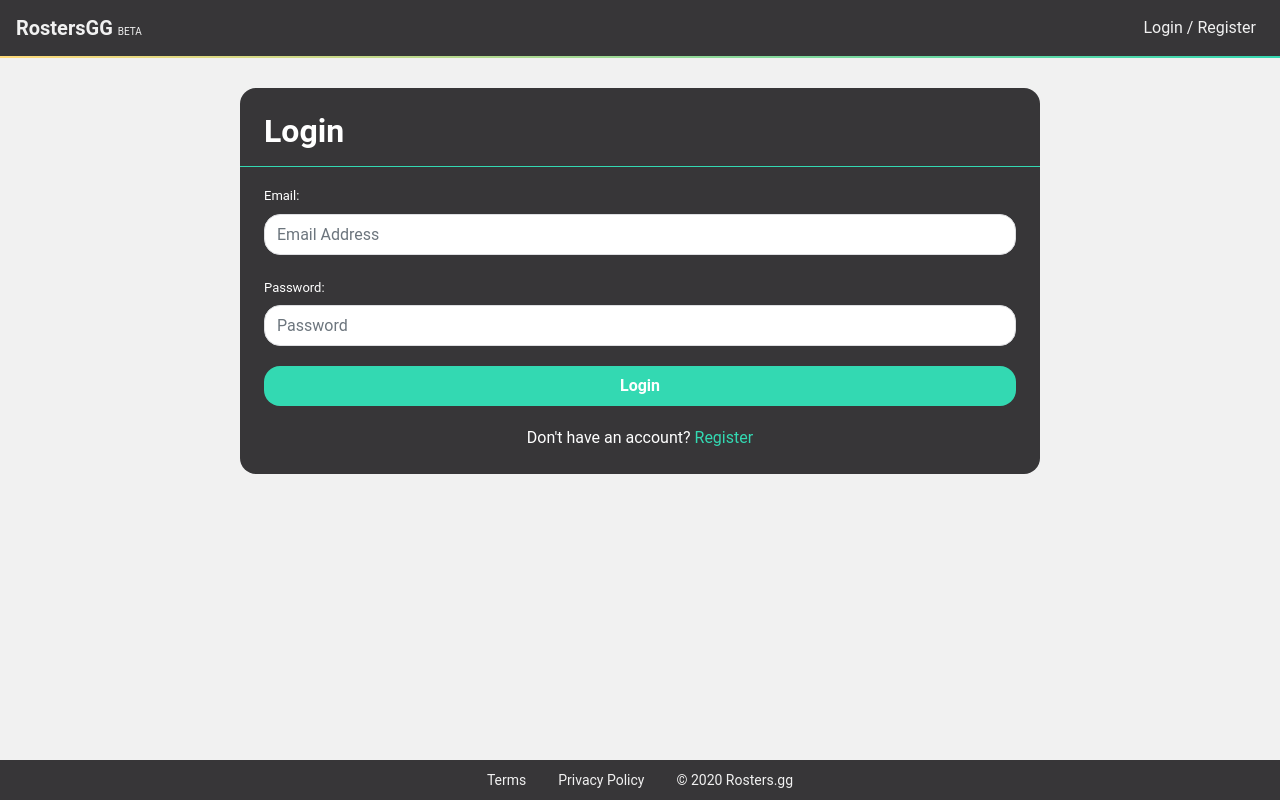
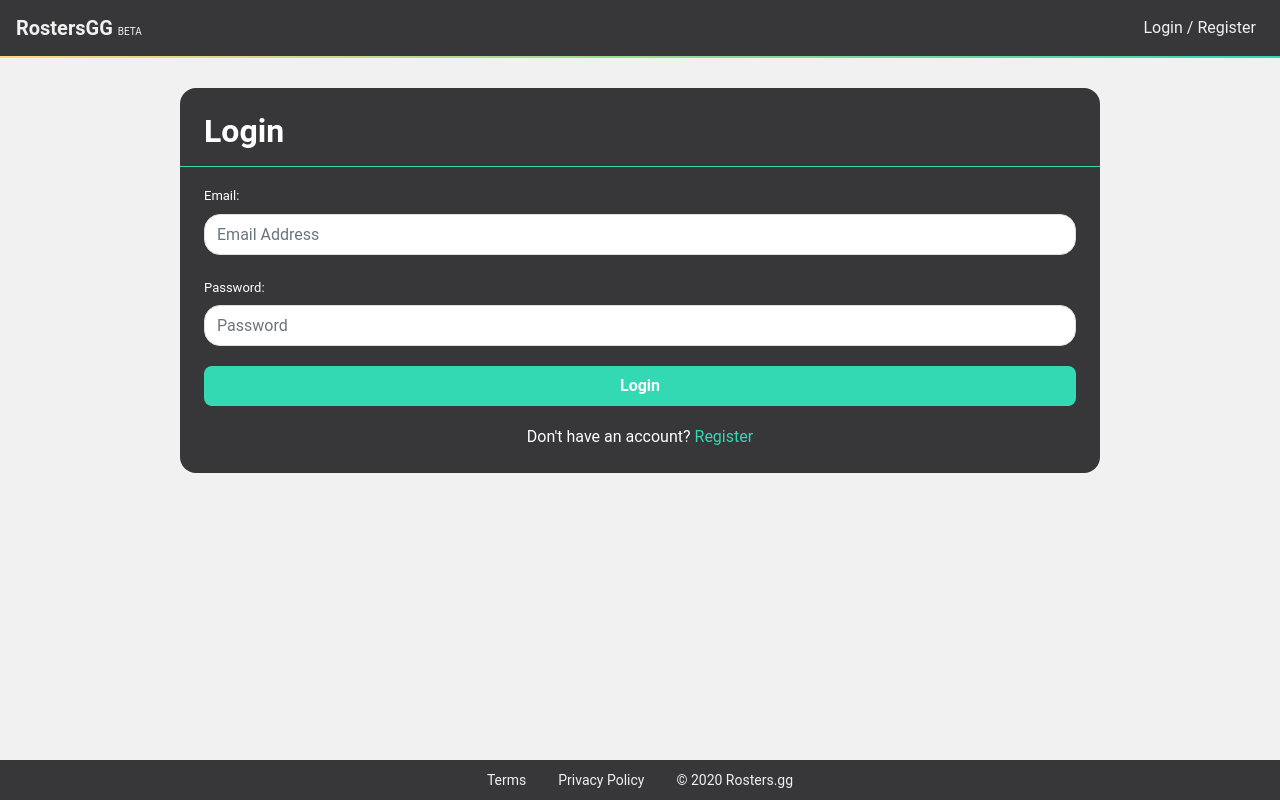
Before and after one commit to Yuanionrings/RostersGG-1, a React (Create React App) app in the folder client/: page /login in a window 1280 px wide. Built offline with nearby package versions, Linux system fonts and the light colour scheme.

Commit message:
More style changes

```diff
--- a/client/src/App.css
+++ b/client/src/App.css
@@ -21,7 +21,7 @@
       4) Navbar Styling
       5) Footer Styling
       6) Landing Page Styling
-      7) General Display Styling
+      7) Viewing Display Styling
       8) Form Styling
     ___________________________________________
     ===============================================================
@@ -36,7 +36,16 @@
 
 _______________________________________
 */
-.app-bg { height: 100%; margin-bottom: -3rem; }
+body {
+    color: #fffffc;
+    background: #f1f1f1;
+    font-family: 'Roboto', sans-serif;
+    height: 100%;
+}
+.app-bg {
+    height: 100%;
+    margin-bottom: -3rem;
+}
 .page-container {
     position: relative;
     min-height: 100vh;
@@ -44,23 +53,8 @@ _______________________________________
 .content-wrap {
     padding-bottom: 2.5rem;    /* Footer height */
 }
-.footer {
-    position: absolute;
-    bottom: 0;
-    width: 100%;
-}
-.beta-text {
-    font-size: 10px;
-    font-weight: lighter;
-}
 .extra-margin-bottom {
     margin-bottom: 50px;
-}
-body {
-    color: #fffffc;
-    background: #f1f1f1;
-    font-family: 'Roboto', sans-serif;
-    height: 100%;
 }
 .full-height {
     height: 100%;
@@ -318,6 +312,10 @@ _______________________________________
 
 _______________________________________
 */
+.beta-text {
+    font-size: 10px;
+    font-weight: lighter;
+}
 .navbar-spec {
     background: #373638;
 }
@@ -337,6 +335,11 @@ _______________________________________
 
 _______________________________________
 */
+.footer {
+    position: absolute;
+    bottom: 0;
+    width: 100%;
+}
 .footer-main {
     font-size: 16px;
     display: flex;
@@ -612,9 +615,10 @@ _______________________________________
 .form-control, .btn {
     border-radius: 16px;
 }
+
 .form-box {
     width: 90%;
-    max-width: 800px;
+    max-width: 920px;
     margin: 0 auto;
     padding-top: 30px;
 }
@@ -629,6 +633,25 @@ _______________________________________
         border-radius: 16px;
         background: #373638;
         padding: 1.5rem;
+    }
+    .form-box .btn-primary {
+        font-size: 0.75rem;
+        font-weight: bold;
+        background: #33D9B2;
+        min-width: 60px;
+        border-radius: 8px;
+        border: none;
+        margin: -0.75px 0.5rem -0.75px 0px;
+    }
+    .form-box .btn-secondary {
+        font-size: 0.75rem;
+        font-weight: bold;
+        color: #33D9B2;
+        background: #ffffff;
+        min-width: 60px;
+        border-radius: 8px;
+        border: 1px solid #33D9B2;
+        margin: -0.75px 0.5rem -0.75px 0px;
     }
     .form-box .player-list table {
         color: #ffffff;
@@ -671,16 +694,6 @@ _______________________________________
         background: #33d9b2;
         border: none;
     }
-.form-box .btn-secondary {
-    font-size: 16px;
-    font-weight: bold;
-    color: #33D9B2;
-    background: #373638;
-    border-radius: 16px;
-    min-width: 60px;
-    border: 1px solid #33D9B2;
-    margin: -0.75px 0.5rem -0.75px 0px;
-}
     .form-box .btn:hover, .form-box .btn:focus {
         background: #218c74;
         outline: none !important;
```
Lines whose indentation alone changed are shown as unchanged.
